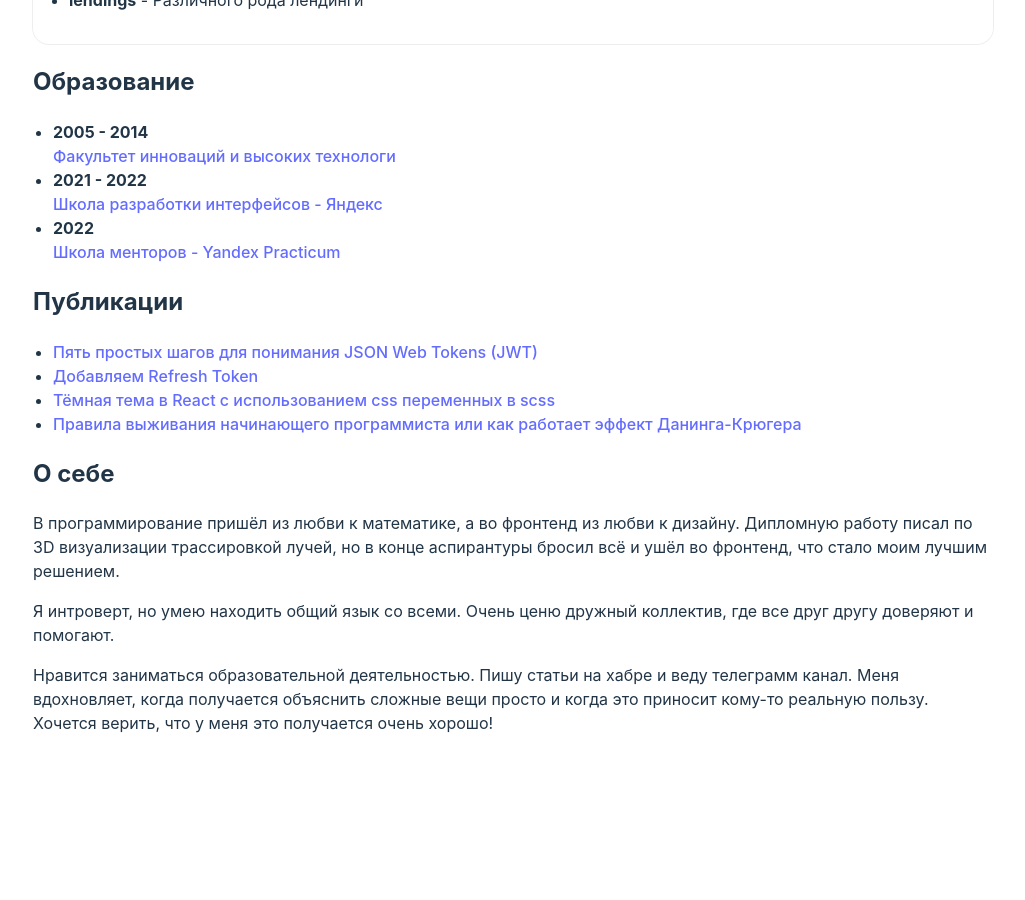
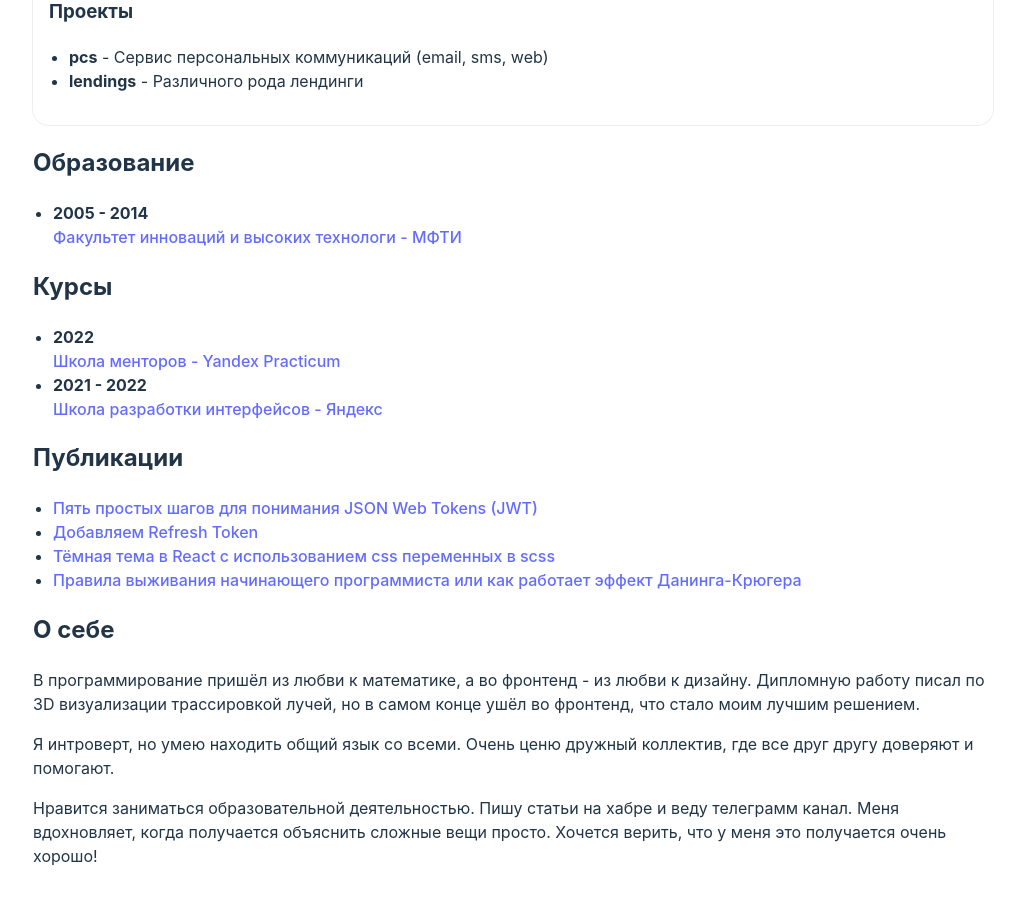
Before and after one commit to walborn/walborn.github.io, a React (Vite) app: page / in a window 1280 px wide. Shown: the part 2140-3040 px from the top of the page, without its empty margins (127-1152 px from the left). Before the commit the page ends 2907 px from the top, so only its background shows below. Built offline with nearby package versions, Linux system fonts and the light colour scheme.

Commit message:
🔥 minor typos fix

```diff
--- a/src/App.tsx
+++ b/src/App.tsx
@@ -120,10 +120,19 @@ function App() {
       }
       <h2>Образование</h2>
       <ul>
-        {resume.educations.map(edu => (
+        {resume.educations.map(({ period, link, value }) => (
           <li className={styles.edu}>
-            <div className={styles.period}>{periodYears(edu.period)}</div>
-            <a href={edu.link}>{edu.value}</a>
+            <div className={styles.period}>{periodYears(period)}</div>
+            <a href={link}>{value}</a>
+          </li>
+        ))}
+      </ul>
+      <h2>Курсы</h2>
+      <ul>
+        {resume.courses.map(({ period, link, value }) => (
+          <li className={styles.edu}>
+            <div className={styles.period}>{periodYears(period)}</div>
+            <a href={link}>{value}</a>
           </li>
         ))}
       </ul>
--- a/src/index.module.scss
+++ b/src/index.module.scss
@@ -50,7 +50,7 @@
   padding: 1rem 1rem 1rem 1rem;
   border-radius: 1rem;
   box-shadow: var(--color-shadow) 0px 0px 0px 1px;
-  h3 {
+  h3:first-child {
     margin: 0;
     padding: 0 200px 1rem 0;
   }
--- a/src/resume/boris.yuzhakov.tsx
+++ b/src/resume/boris.yuzhakov.tsx
@@ -41,7 +41,7 @@ const resume: Resume = {
         'Проведение интервью',
       ],
       achivements: [
-        'Запустил с нуля два успешных проекта ~~и один неуспешный~~',
+        <div>Запустил с нуля два успешных проекта <s>и один неуспешный</s></div>,
         'Затащил Vite во все проекты, сильно ускорив работу приложений',
         'Провёл более 30 собеседований с кандидатами',
       ],
@@ -79,17 +79,20 @@ const resume: Resume = {
     {
       period: { from: new Date(2005,9), to: new Date(2014,6) },
       link: 'https://mipt.ru/education/departments/fivt.php',
-      value: 'Факультет инноваций и высоких технологи',
+      value: 'Факультет инноваций и высоких технологи - МФТИ',
+    },
+
+  ],
+  courses: [
+    {
+      period: { from: new Date(2022,2), to: new Date(2022,4) },
+      link: 'https://practicum.yandex.ru/promo/mentors-school',
+      value: 'Школа менторов - Yandex Practicum',
     },
     {
       period: { from: new Date(2021,8), to: new Date(2022,2) },
       link: 'https://yandex.ru/yaintern/schools/frontend',
       value: 'Школа разработки интерфейсов - Яндекс',
-    },
-    {
-      period: { from: new Date(2022,2), to: new Date(2022,4) },
-      link: 'https://practicum.yandex.ru/promo/mentors-school',
-      value: 'Школа менторов - Yandex Practicum',
     },
   ],
   publications: [
@@ -110,9 +113,9 @@ const resume: Resume = {
       value: 'Правила выживания начинающего программиста или как работает эффект Данинга-Крюгера',
     },
   ],
-  about: `В программирование пришёл из любви к математике, а во фронтенд из любви к дизайну. Дипломную работу писал по 3D визуализации трассировкой лучей, но в конце аспирантуры бросил всё и ушёл во фронтенд, что стало моим лучшим решением.
+  about: `В программирование пришёл из любви к математике, а во фронтенд - из любви к дизайну. Дипломную работу писал по 3D визуализации трассировкой лучей, но в самом конце ушёл во фронтенд, что стало моим лучшим решением.
   Я интроверт, но умею находить общий язык со всеми. Очень ценю дружный коллектив, где все друг другу доверяют и помогают.
-  Нравится заниматься образовательной деятельностью. Пишу статьи на хабре и веду телеграмм канал. Меня вдохновляет, когда получается объяснить сложные вещи просто и когда это приносит кому-то реальную пользу. Хочется верить, что у меня это получается очень хорошо!
+  Нравится заниматься образовательной деятельностью. Пишу статьи на хабре и веду телеграмм канал. Меня вдохновляет, когда получается объяснить сложные вещи просто. Хочется верить, что у меня это получается очень хорошо!
   `,
 }
 
--- a/src/types.tsx
+++ b/src/types.tsx
@@ -15,7 +15,7 @@ type Experience = {
   position: string
   period: Period,
   responsibilities: string[]
-  achivements: string[]
+  achivements: React.ReactNode[]
   stack: string[]
   projects: Project[]
 }
@@ -40,6 +40,7 @@ export interface Resume {
   languages: { name: React.ReactNode, value: React.ReactNode }[]
   experiences: Experience[]
   educations: Education[]
+  courses: Education[]
   publications: Publication[]
   about: string
 }
```
